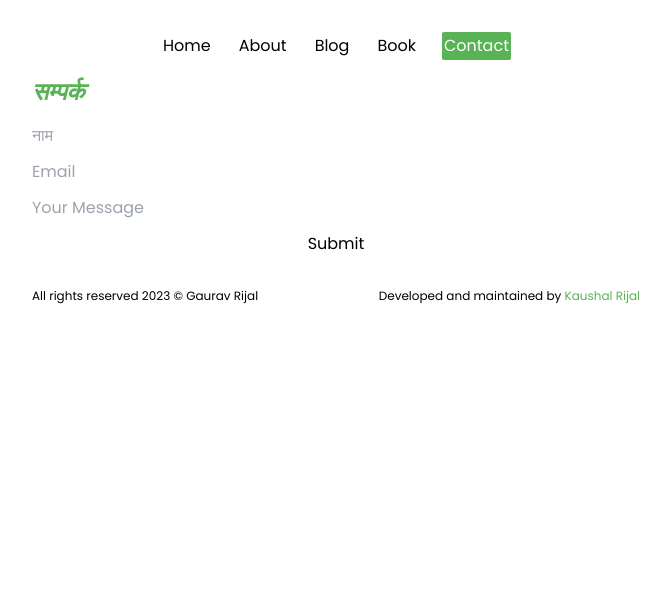
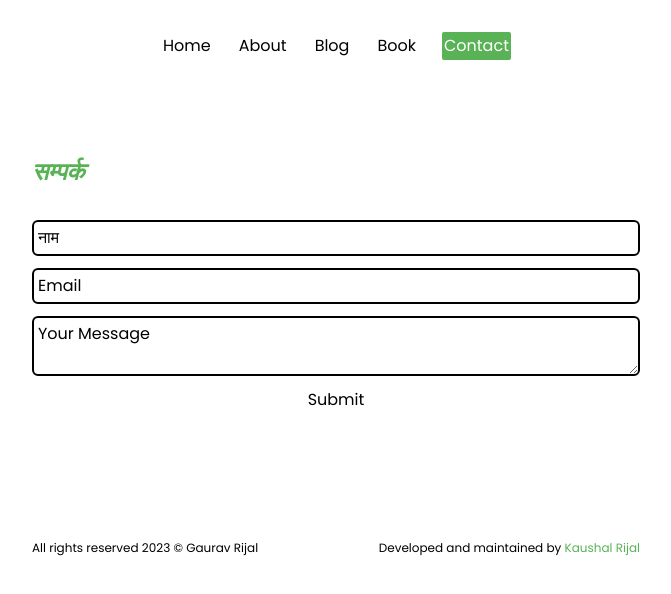
Before and after one commit to kaushalrijal/portfolio-dada, a Next.js app: page /contact in a window 1280 px wide. Shown: the top 594 px of the page, without its empty margins (304-975 px from the left). Built offline with nearby package versions, Linux system fonts and the light colour scheme.

Commit message:
form added

```diff
--- a/src/app/contact/page.tsx
+++ b/src/app/contact/page.tsx
@@ -2,15 +2,26 @@ import React from "react";
 
 const Contact = () => {
   return (
-    <div className="w-full">
-      <span className="w-full my-4 text-2xl text-primary italic font-semibold">
+    <div className="w-full my-20">
+      <span className="w-full my-8 text-2xl text-primary italic font-semibold">
         सम्पर्क
       </span>
-      <div className=" my-4">
-        <form className="w-full flex flex-col  gap-3">
-          <input type="text" placeholder="नाम" />
-          <input type="email" placeholder="Email" />
-          <input type="textarea" placeholder="Your Message" />
+      <div className=" my-8">
+        <form className="w-full flex flex-col gap-3">
+          <input
+            className="p-1 border-black focus:border-primary focus:outline-none border-[2px] text-black placeholder:text-black rounded-md"
+            type="text"
+            placeholder="नाम"
+          />
+          <input
+            className="p-1 border-black focus:border-primary focus:outline-none border-[2px] text-black placeholder:text-black rounded-md"
+            type="email"
+            placeholder="Email"
+          />
+          <textarea
+            className="p-1 border-black focus:border-primary focus:outline-none border-[2px] text-black placeholder:text-black rounded-md"
+            placeholder="Your Message"
+          />
           <input type="submit" />
         </form>
       </div>
```
